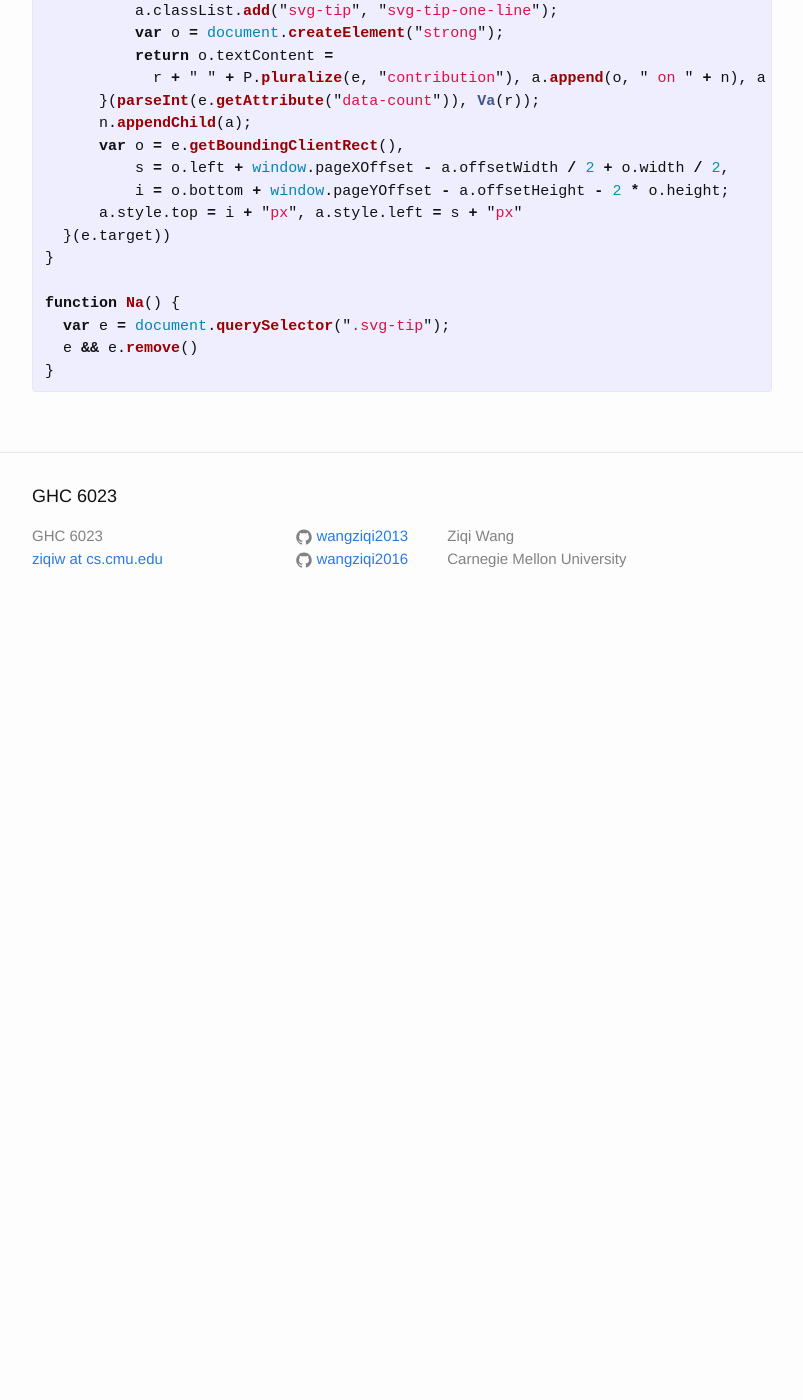
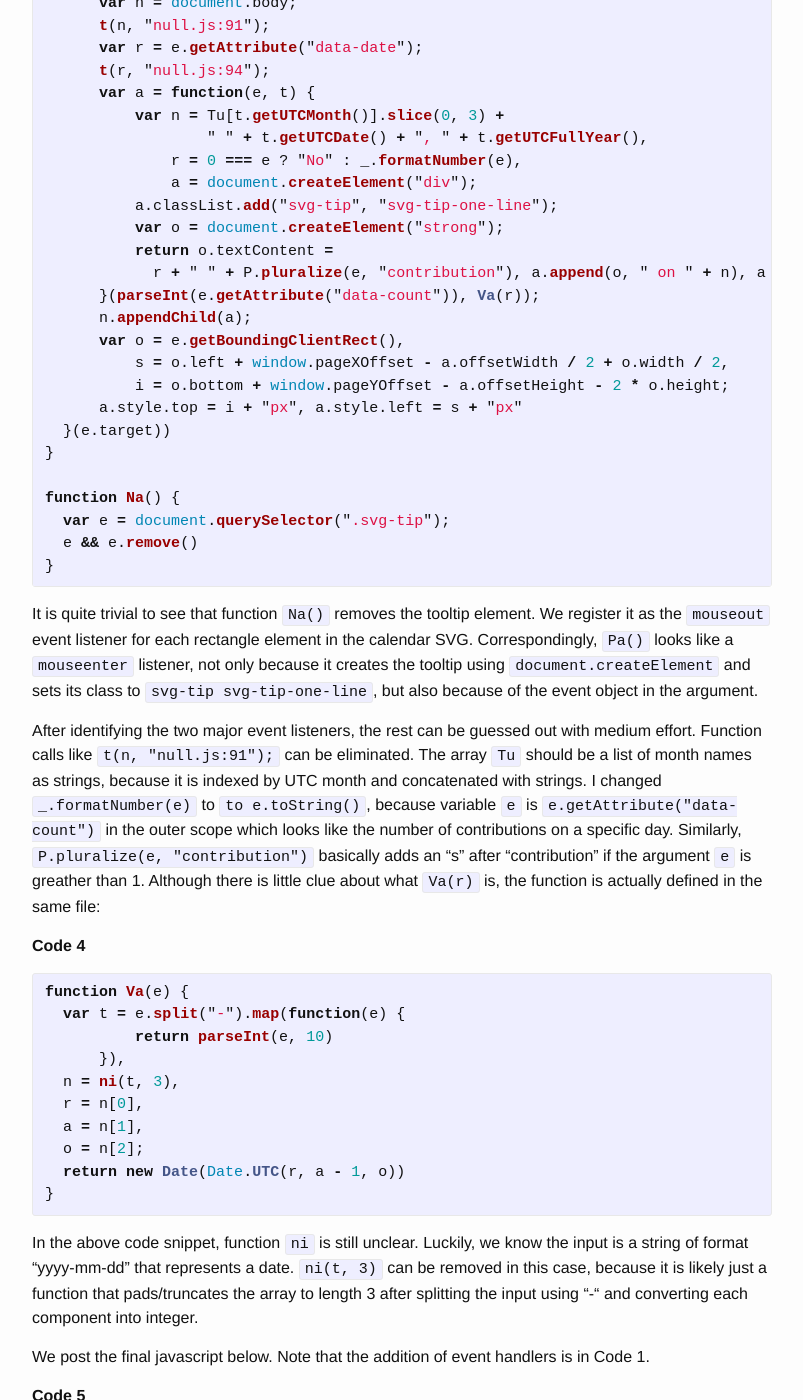
Before and after one commit to wangziqi2013/wangziqi2013.github.io, a Jekyll site: the page built from _posts/2018-03-17-Adding-Git-Contri-Calendar-To-Your-Static-Page.markdown, in a window 1280 px wide and 1400 px high, scrolled down 7535 px. Shown: the whole window, without its empty margins (238-1041 px from the left). Built offline with Jekyll 4.4.1, drawn with Linux system fonts in a browser that asks for light colours; before the commit the page ends 8165 px from its top, so only the background shows below that; some of the changed text lies outside the part shown.

Commit message:
Adding code 5

````diff
--- a/_posts/2018-03-17-Adding-Git-Contri-Calendar-To-Your-Static-Page.markdown
+++ b/_posts/2018-03-17-Adding-Git-Contri-Calendar-To-Your-Static-Page.markdown
@@ -131,6 +131,7 @@ with CORS enabled. A simple search can find many of them. In our example we just
 
 After solving the CORS problem, the javascript code that fetches the elements and metadata from Github server may look like this:
 
+**Code 1**
 {% highlight javascript %}
 function setContributionError(err_str) {
   alert(err_str);
@@ -230,6 +231,12 @@ like ```js-calendar-graph-svg``` in order to
 match the actual HTML class (recall that we used a slightly different source of HTML elements). After adding CSS, the rendered
 contribution calendar should look identical to the original one.
 
+**Code 2**
+{% highlight css %}
+.js-calendar-graph-svg text.month{font-size:10px;fill:#767676}
+.js-calendar-graph-svg text.wday{font-size:9px;fill:#767676}
+{% endhighlight%}
+
 ### User Interaction with Javascript
 
 Javascript files can also be located using the network traffic monitor, as shown in Figure 6. The difficulty of searching within
@@ -262,6 +269,7 @@ Using ```svg-tip-one-line``` as a keyword, exactly one match can be found in the
 ```a.classList.add("svg-tip","svg-tip-one-line");```, which looks pretty close. We use an online [javascript
 beautifier](http://jsbeautifier.org/) to add back white spaces. After processing, two functions seem highly relevant:
 
+**Code 3**
 {% highlight javascript %}
 function Pa(e) {
   e.target.matches("rect.day") && (Na(), function(e) {
@@ -292,3 +300,97 @@ function Na() {
   e && e.remove()
 }
 {% endhighlight %}
+
+It is quite trivial to see that function ```Na()``` removes the tooltip element. We register it as the ```mouseout```
+event listener for each rectangle element in the calendar SVG. Correspondingly, ```Pa()``` looks like a ```mouseenter```
+listener, not only because it creates the tooltip using ```document.createElement``` and sets its class
+to ```svg-tip svg-tip-one-line```, but also because of the event object in the argument.
+
+After identifying the two major event listeners, the rest can be guessed out with medium effort. Function calls like
+```t(n, "null.js:91");``` can be eliminated. The array ```Tu``` should be a list of month names as strings, because it
+is indexed by UTC month and concatenated with strings. I changed ```_.formatNumber(e)``` to ```to e.toString()```,
+because variable ```e``` is ```e.getAttribute("data-count")``` in the outer scope which looks like the number of
+contributions on a specific day. Similarly, ```P.pluralize(e, "contribution")``` basically adds an "s" after "contribution"
+if the argument ```e``` is greather than 1. Although there is little clue about what ```Va(r)``` is, the function is
+actually defined in the same file:
+
+**Code 4**
+{% highlight javascript %}
+function Va(e) {
+  var t = e.split("-").map(function(e) {
+          return parseInt(e, 10)
+      }),
+  n = ni(t, 3),
+  r = n[0],
+  a = n[1],
+  o = n[2];
+  return new Date(Date.UTC(r, a - 1, o))
+}
+{% endhighlight %}
+
+In the above code snippet, function ```ni``` is still unclear. Luckily, we know the input is a string of format "yyyy-mm-dd"
+that represents a date. ```ni(t, 3)``` can be removed in this case, because it is likely just a function that pads/truncates
+the array to length 3 after splitting the input using "-" and converting each component into integer.
+
+We post the final javascript below. Note that the addition of event handlers is in Code 1.
+
+**Code 5**
+{% highlight javascript %}
+function getDate(e) {
+  var t = e.split("-").map(function(e) {
+          return parseInt(e, 10)
+      }),
+  r = t[0],
+  a = t[1],
+  o = t[2];
+  return new Date(Date.UTC(r, a - 1, o));
+}
+
+function pluralize(num, word) {
+  if(num <= 1) {
+    return word;
+  } else {
+    return word + "s";
+  }
+}
+
+var month_name = ["January", "February", "March", "April", "May", "June", "July", "August",
+                  "September", "October", "November", "December"];
+
+function onMouseEnter(e) {
+  e.target.matches("rect.day") && (onMouseLeave(), function(e) {
+      var n = document.body;
+      var r = e.getAttribute("data-date");
+      var a = function(e, t) {
+          // MMM DD, YYYY
+          var n = month_name[t.getUTCMonth()].slice(0, 3) +
+                  " " + t.getUTCDate() + ", " + t.getUTCFullYear(),
+          // No contribution or a string
+          r = 0 === e ? "No" : e.toString();
+          // Create the element and add the class
+          a = document.createElement("div");
+          a.classList.add("svg-tip", "svg-tip-one-line");
+          var o = document.createElement("strong");
+          o.textContent = r + " " + pluralize(e, "contribution");
+          a.append(o, " on " + n);
+          return a;
+      }(parseInt(e.getAttribute("data-count")), getDate(r));
+      n.appendChild(a);
+      var o = e.getBoundingClientRect(),
+          s = o.left + window.pageXOffset - a.offsetWidth / 2 + o.width / 2,
+          i = o.bottom + window.pageYOffset - a.offsetHeight - 2 * o.height;
+      a.style.top = i + "px", a.style.left = s + "px"
+  }(e.target));
+
+  return;
+}
+
+function onMouseLeave() {
+  var e = document.querySelector(".svg-tip");
+  e && e.remove();
+
+  return;
+}
+{% endhighlight %}
+
+Also do not forget CSS
````
